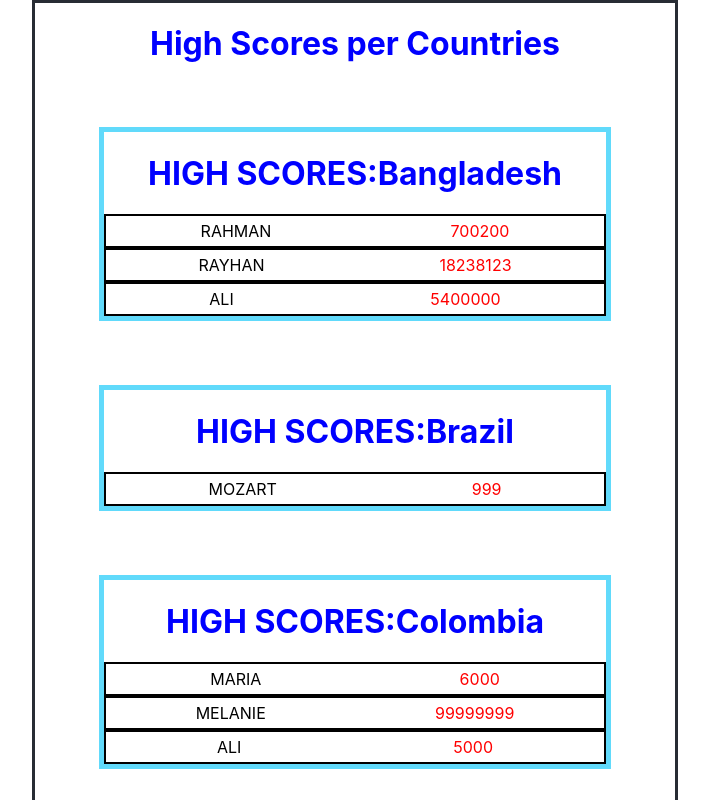
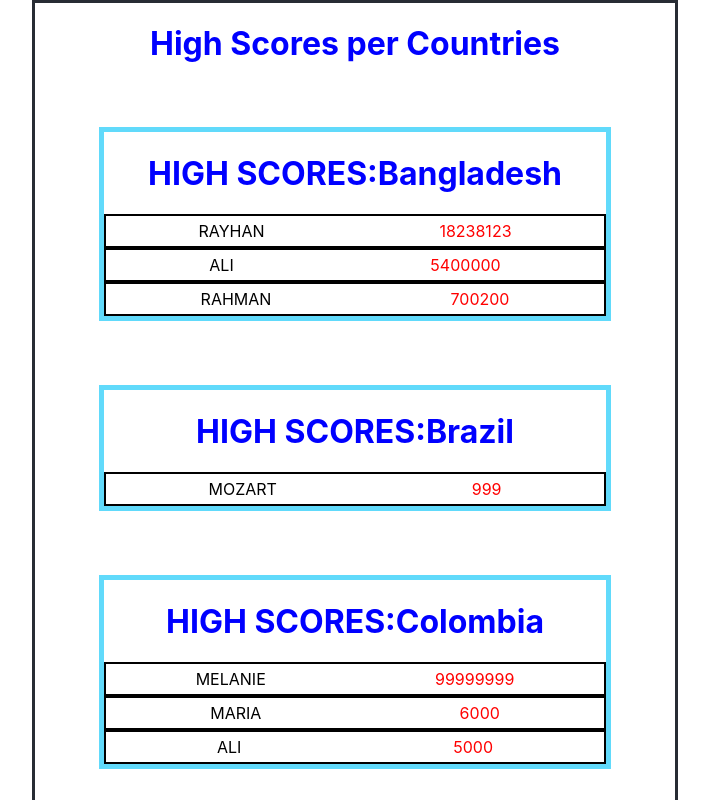
Before and after one commit to akbasmustafa/high-scores-react, a React (Create React App) app: page / in a window 1280 px wide. Shown: the top 800 px of the page, without its empty margins (285-994 px from the left). Built offline with nearby package versions, Linux system fonts and the light colour scheme.

Commit message:
Done Level 3

```diff
--- a/src/components/HighScoreTable.js
+++ b/src/components/HighScoreTable.js
@@ -17,13 +17,17 @@ function HighScoreTable() {
     return 0;
   }
 
+  function sortNumber(a, b) {
+    return a.s < b.s ? 1 : a.s > b.s ? -1 : 0;
+  }
+
   return (
     <div className="cardContainer">
       <h1 style={{ color: "blue" }}>High Scores per Countries</h1>
       {allCountryScores.sort(sortName).map((country) => (
         <div className="countryCard">
           <h1 style={{ color: "blue" }}>{"HIGH SCORES:" + country.name}</h1>
-          {country.scores.map((score) => (
+          {country.scores.sort(sortNumber).map((score) => (
             <PlayerScore name={score.n} score={score.s} />
           ))}
         </div>
```
